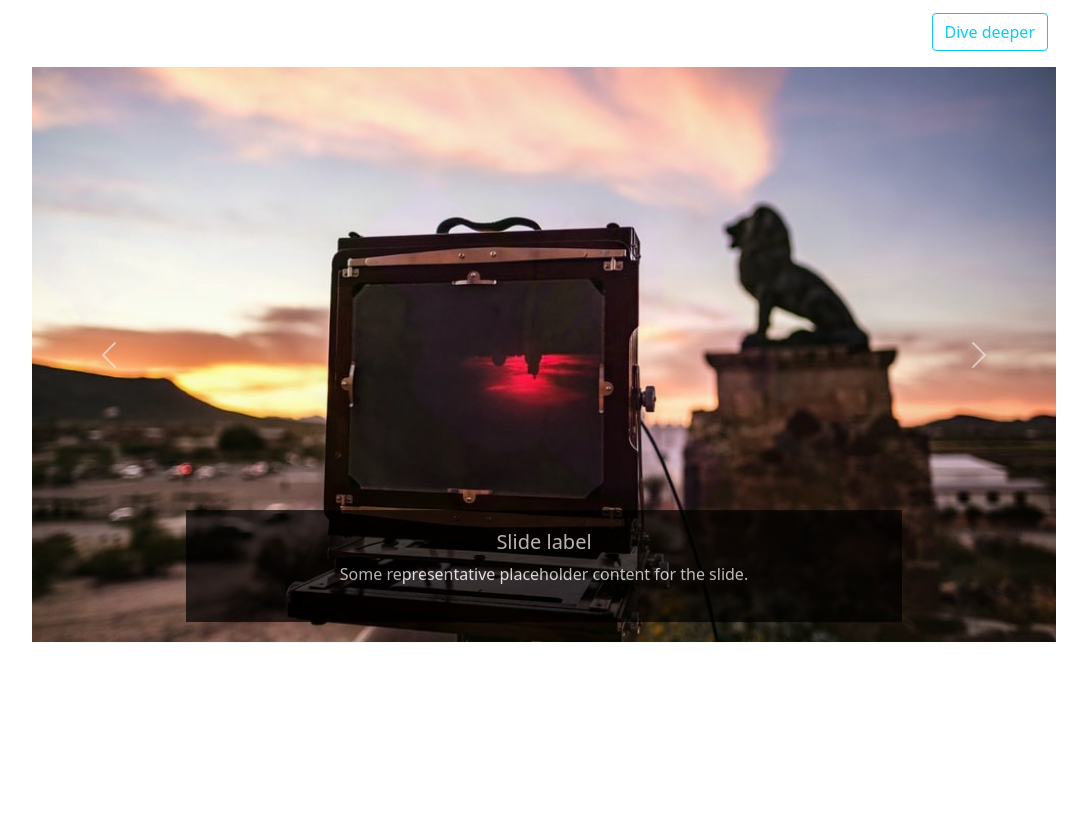
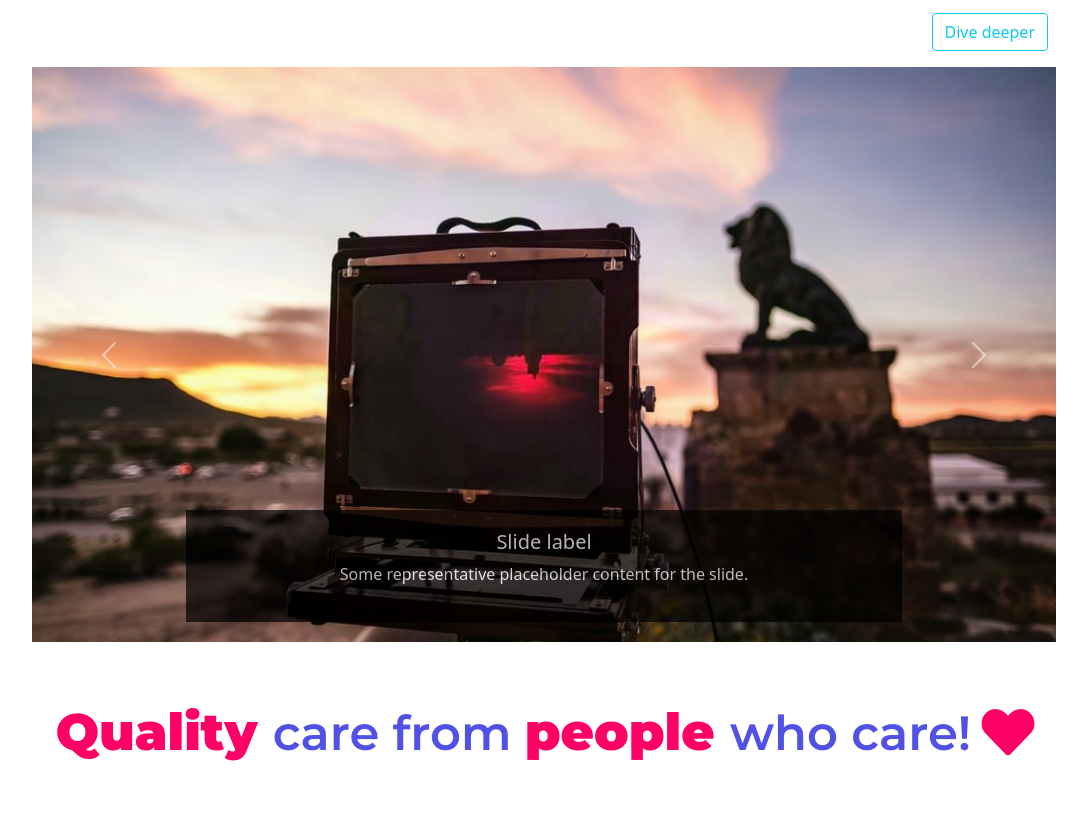
Before and after one commit to ShreyanshIITK20/CS-UI-design, a plain HTML site: page index.html in a window 1280 px wide. Shown: the part 620-1445 px from the top of the page, without its empty margins (96-1183 px from the left). Before the commit the page ends 1276 px from the top, so only its background shows below. Drawn offline with nearby package versions, Linux system fonts and the light colour scheme.

Commit message:
Starting with features section

```diff
--- a/css/styles.css
+++ b/css/styles.css
@@ -74,3 +74,45 @@ body {
     background-color: black;
     opacity: 0.7;;
 }
+
+/* features section */
+.features{
+    text-align: center;
+    padding: 5% 0%;
+}
+
+.introline,.highlightedwords{
+    font-family: 'Montserrat';
+    font-weight: 600;
+    font-size: 3rem;
+    color: rgb(81, 81, 230);
+}
+
+.highlightedwords{
+    font-weight: 900;
+    font-size: 3.2rem;
+    color: #ff0066;
+}
+
+.human-heart {
+    animation: .8s infinite beatHeart;
+    color: #ff0066;
+  }
+
+  @keyframes beatHeart {
+    0% {
+      transform: scale(1);
+    }
+    25% {
+      transform: scale(1.1);
+    }
+    40% {
+      transform: scale(1);
+    }
+    60% {
+      transform: scale(1.1);
+    }
+    100% {
+      transform: scale(1);
+    }
+  }
--- a/index.html
+++ b/index.html
@@ -171,6 +171,21 @@
         </button>
       </div>
       </div>
+
+      <!-- features part -->
+      <div class="features">
+        <div class="introline">
+          <span class="highlightedwords">
+            Quality
+          </span>
+           care from
+           <span class="highlightedwords">
+            people
+          </span>
+           who care! <i class="fas fa-heart feature-icon human-heart"></i>
+        </div>
+
+      </div>
     <!-- Bootstrap JS -->
     <script src="https://cdn.jsdelivr.net/npm/bootstrap@5.1.0/dist/js/bootstrap.bundle.min.js" integrity="sha384-U1DAWAznBHeqEIlVSCgzq+c9gqGAJn5c/t99JyeKa9xxaYpSvHU5awsuZVVFIhvj" crossorigin="anonymous"></script>
 </body>
```
